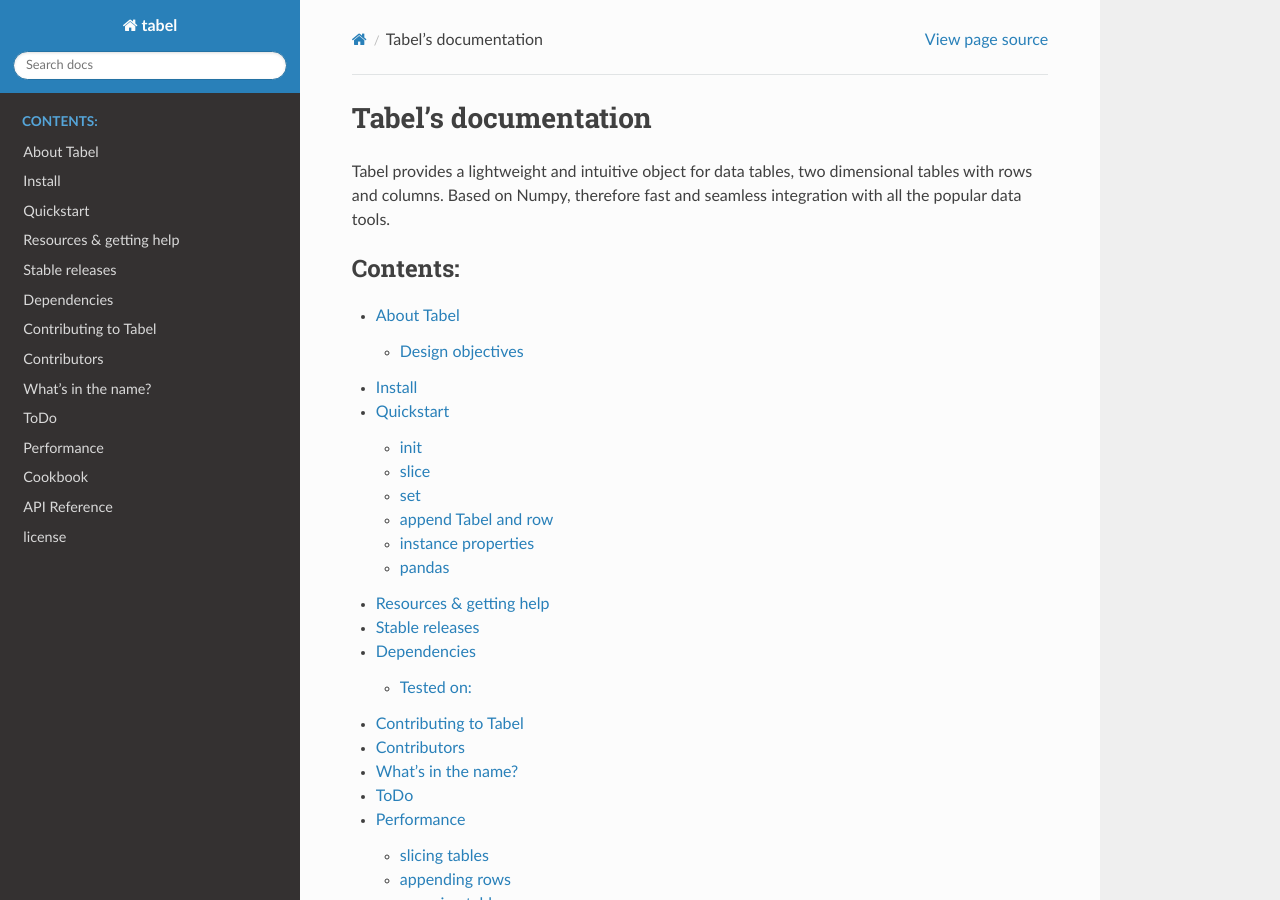
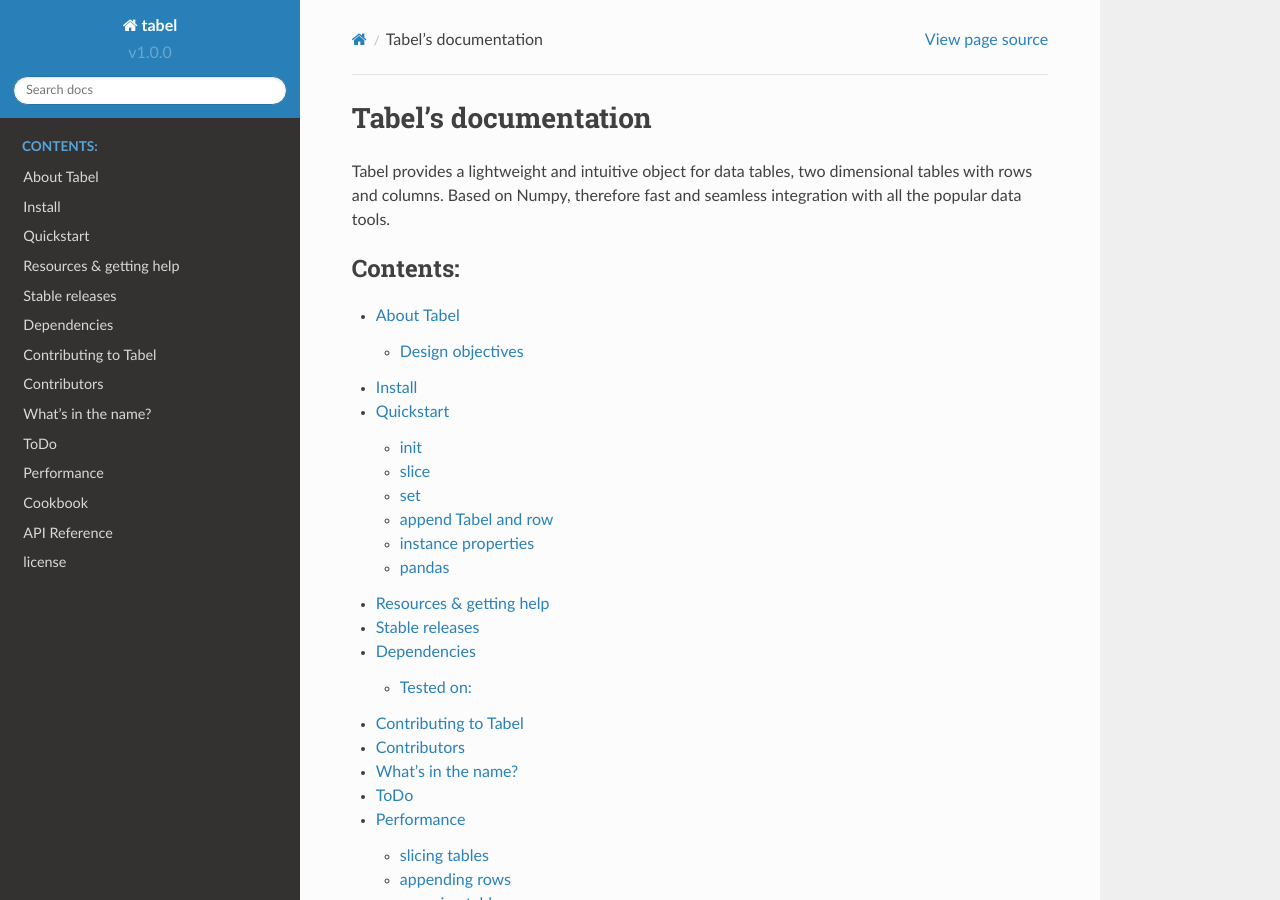
Before and after one commit to BastiaanBergman/tabel, a Sphinx documentation site: the page built from docs/source/index.rst, in a window 1280 px wide and 900 px high. Built offline with Sphinx 7.4.7 and the Read the Docs theme 2.0.0, drawn with Linux system fonts in a browser that asks for light colours.

Commit message:
Changed import statement of __init__.py

```diff
--- a/docs/source/conf.py
+++ b/docs/source/conf.py
@@ -17,11 +17,11 @@
 # sys.path.insert(0, os.path.abspath('../../'))
 # sys.path.insert(0, os.path.abspath('../../tabel'))
 # sys.path.insert(0, os.path.abspath('.'))
-# sys.path.insert(0, os.path.abspath('../'))
+sys.path.insert(0, os.path.abspath('../'))
 # sys.path.insert(0, os.path.abspath('../tabel'))
 # APP_DIR = os.path.normpath(os.path.join(os.getcwd(), '../..'))
 # sys.path.insert(0, APP_DIR)
-sys.path.append(os.path.abspath('../tabel'))
+# sys.path.insert(0, os.path.abspath('../tabel'))
 
 # import mock
 #
@@ -36,9 +36,9 @@
 author = 'Bastiaan Bergman'
 
 # The short X.Y version
-version = ''
+version = 'v1.0.0'
 # The full version, including alpha/beta/rc tags
-release = ''
+release = 'v1.0.0'
 
 
 
--- a/tabel/__init__.py
+++ b/tabel/__init__.py
@@ -1,3 +1,3 @@
 name = "tabel"
-from tabel.tabel import Tabel, read_tabel, first, transpose, T
+from tabel import Tabel, read_tabel, first, transpose, T
 __all__ = ["Tabel", "first", "transpose", "T", "read_tabel"]
```
Also changed, not shown: 16 other files.
